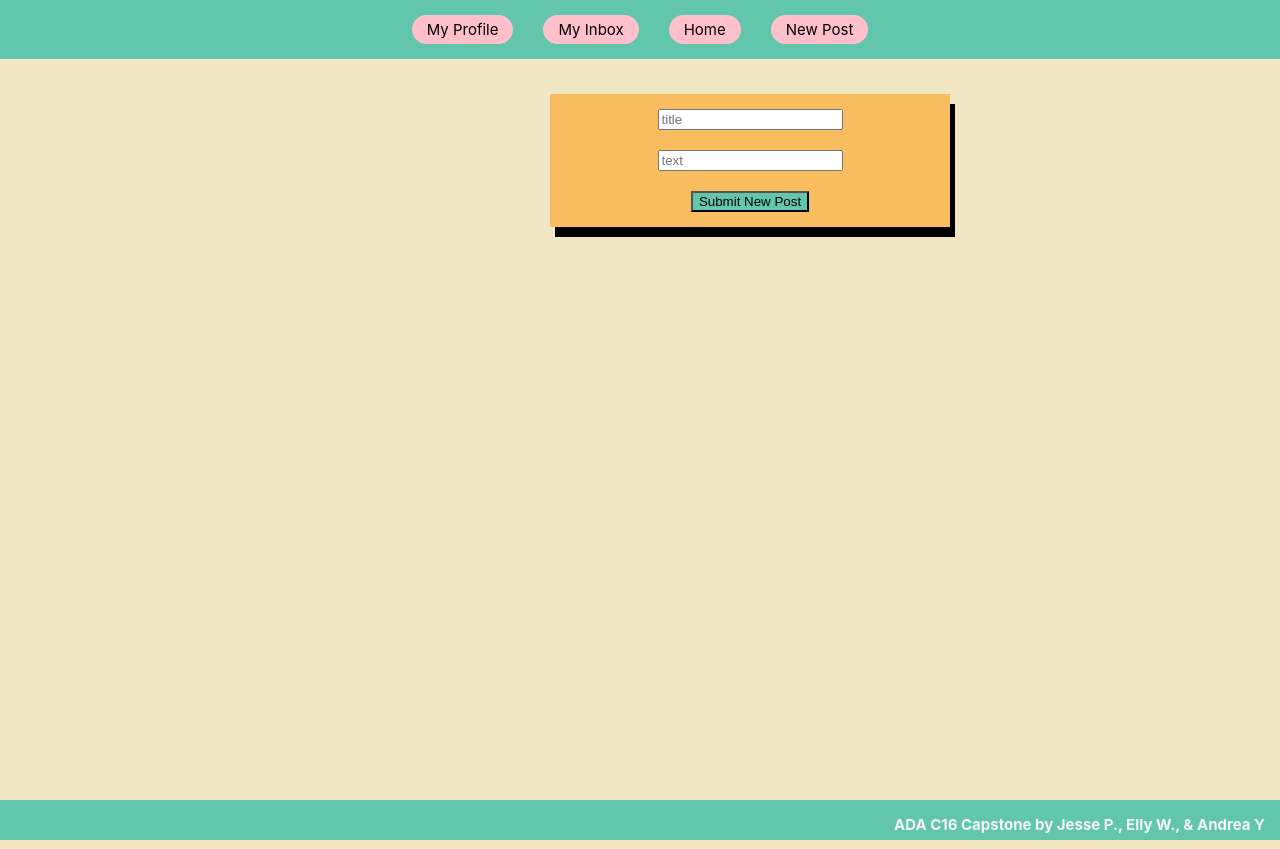
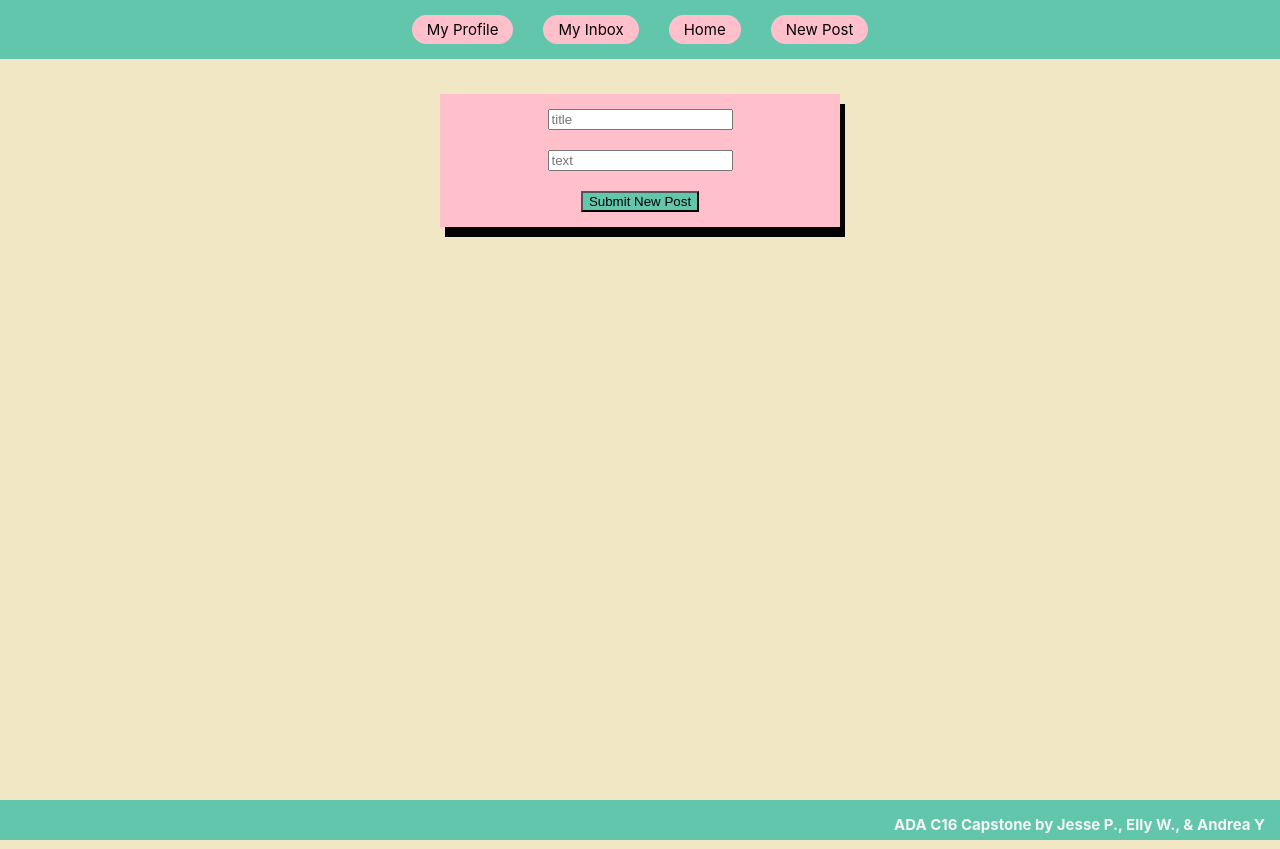
Before and after one commit to jessepope/Adie-Babeez--Front-End, a React (Create React App) app: page /newpost in a window 1280 px wide. Built offline with nearby package versions, Linux system fonts and the light colour scheme.

Commit message:
Changed bg on my profile, added number inside of like heart button, changed text size to css.

```diff
--- a/src/App.js
+++ b/src/App.js
@@ -44,10 +44,12 @@ function App() {
                 path="/newpost"
                 element={<NewPostPage />}
               />
+
               <Route
                 path={"/profile/:id"}
                 element={<ProfilePage />}
               />
+
               <Route
                 path={"/inbox/:id"}
                 element={<InboxPage />}
--- a/src/components/Comment.css
+++ b/src/components/Comment.css
@@ -10,8 +10,12 @@
     flex-direction:row;
     border:2px,solid black;
 
+
 }
 .text{
-    font-size: 28px;
+    font-size: 24px;
     color:black;
+    border-style:solid;
+    border-color:rgb(221, 117, 212);
+
 }
--- a/src/components/NewPostForm.css
+++ b/src/components/NewPostForm.css
@@ -2,11 +2,11 @@
     display: flex;
     flex-direction: column;
     align-items: center;
-    background-color:rgb(252, 179, 70,0.8);
+    background-color:pink;
     margin-top:35px;
     margin-bottom:35px;
-    margin-right: 550px;
-    margin-left:550px;
+    margin-right: auto;
+    margin-left:auto;
     padding: 5px;
     box-sizing: border-box;
     box-shadow: 5px 10px;
--- a/src/components/Post.css
+++ b/src/components/Post.css
@@ -22,7 +22,7 @@
 }
 
 .text2{
-    font-size: 25px;
+    font-size:25px;
     padding-top: 10px;
     padding-bottom: 10px;
 }
@@ -36,6 +36,7 @@
 }
 .comment-section-hdr{
     margin-bottom:20px;
+    font-size:18px;
     margin-top:auto;
     font-weight: bold;
 
--- a/src/components/Post.js
+++ b/src/components/Post.js
@@ -103,15 +103,15 @@ const Post = (props) => {
         <div className="title2">{props.title}</div>
         <div className="text2">{props.text}</div>
         <div className="post-buttons">
-          <button className = "button-like ">
-            {props.likes}
-          </button>
+
           <button
             className="button"
             id="like-button"
             onClick={() => props.onLikeClick(props.post_id)}
           >
             &#129293;
+            {props.likes}
+
           </button>
           <button
             className="button"
--- a/src/pages/ProfilePage.css
+++ b/src/pages/ProfilePage.css
@@ -1,8 +1,12 @@
 .profile-page {
     height: 100vh;
+    background-image:url(../images/hpf.png);
+    background-size:cover;
+    background-position: 0%;
+
 }
 .profile-container{
-    background-color:pink;
+    background-color:rgb(252, 179, 70,0.8);
     margin-left: auto;
     margin-right: auto;
     margin-top: 20px;
--- a/src/pages/ProfilePage.js
+++ b/src/pages/ProfilePage.js
@@ -281,8 +281,9 @@ const ProfilePage = (props) => {
     </form>;
 
   return (
-    <div id="profile-page">
+      <div className="profile-page">
       <NavBar />
+
       <div className="profile-container">
         <div id="profile">
           {editProfileStatus ? profileEditForm : profileInfo}
```
Also changed, not shown: src/App.css (line endings or trailing spaces), src/images/hpf.png (added).
